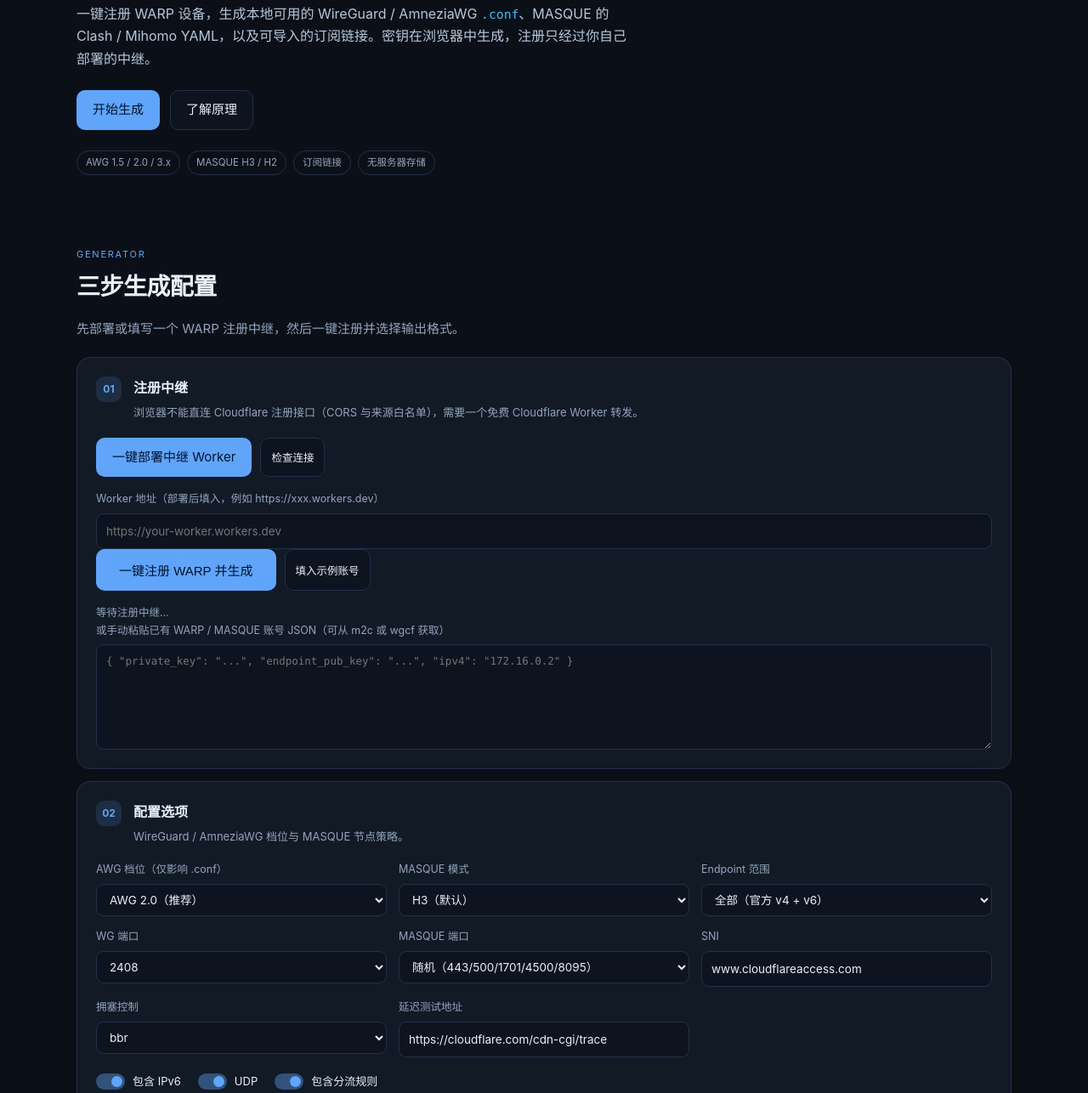
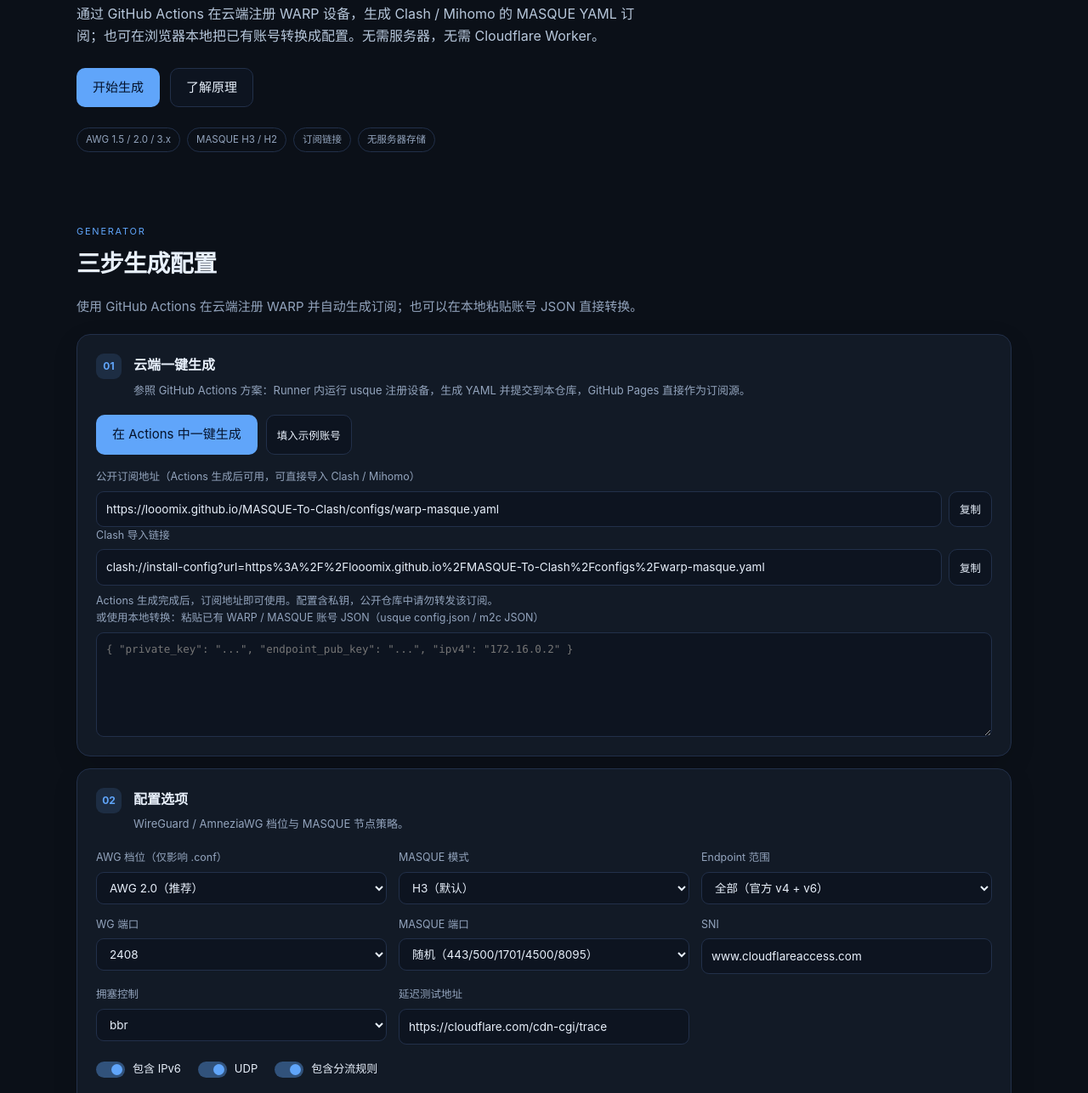
Before and after one commit to looomix/Warp-Masque-free, a plain HTML site: page index.html in a window 1280 px wide. Shown: the part 329-1615 px from the top of the page at 85% size. Drawn offline with Linux system fonts and the light colour scheme.

Commit message:
Switch to GitHub Actions WARP generation

```diff
--- a/index.html
+++ b/index.html
@@ -21,24 +21,24 @@
       <section class="hero wrap" id="top">
         <div class="eyebrow"><span></span> WireGuard / AmneziaWG / MASQUE · 本地生成</div>
         <h1>Cloudflare WARP<br /><span>配置生成器</span></h1>
-        <p class="lead">一键注册 WARP 设备，生成本地可用的 WireGuard / AmneziaWG <code>.conf</code>、MASQUE 的 Clash / Mihomo YAML，以及可导入的订阅链接。密钥在浏览器中生成，注册只经过你自己部署的中继。</p>
+        <p class="lead">通过 GitHub Actions 在云端注册 WARP 设备，生成 Clash / Mihomo 的 MASQUE YAML 订阅；也可在浏览器本地把已有账号转换成配置。无需服务器，无需 Cloudflare Worker。</p>
         <div class="hero-actions"><a class="btn btn-primary" href="#generator">开始生成</a><a class="btn btn-secondary" href="#how">了解原理</a></div>
         <div class="chips"><span>AWG 1.5 / 2.0 / 3.x</span><span>MASQUE H3 / H2</span><span>订阅链接</span><span>无服务器存储</span></div>
       </section>
 
       <section class="wrap section" id="generator">
-        <div class="section-head"><div><p class="kicker">GENERATOR</p><h2>三步生成配置</h2><p class="muted">先部署或填写一个 WARP 注册中继，然后一键注册并选择输出格式。</p></div></div>
+        <div class="section-head"><div><p class="kicker">GENERATOR</p><h2>三步生成配置</h2><p class="muted">使用 GitHub Actions 在云端注册 WARP 并自动生成订阅；也可以在本地粘贴账号 JSON 直接转换。</p></div></div>
 
         <div class="card step">
-          <div class="step-head"><span>01</span><div><h3>注册中继</h3><p>浏览器不能直连 Cloudflare 注册接口（CORS 与来源白名单），需要一个免费 Cloudflare Worker 转发。</p></div></div>
+          <div class="step-head"><span>01</span><div><h3>云端一键生成</h3><p>参照 GitHub Actions 方案：Runner 内运行 usque 注册设备，生成 YAML 并提交到本仓库，GitHub Pages 直接作为订阅源。</p></div></div>
           <div class="account-actions">
-            <a class="btn btn-primary" href="https://deploy.workers.cloudflare.com/?url=https://github.com/looomix/MASQUE-To-Clash" target="_blank" rel="noopener">一键部署中继 Worker</a>
-            <button type="button" class="btn btn-mini" id="checkWorker">检查连接</button>
+            <a class="btn btn-primary" href="https://github.com/looomix/MASQUE-To-Clash/actions/workflows/generate-warp.yml" target="_blank" rel="noopener">在 Actions 中一键生成</a>
+            <button type="button" class="btn btn-mini" id="loadDemo">填入示例账号</button>
           </div>
-          <div class="field"><label for="workerUrl">Worker 地址（部署后填入，例如 https://xxx.workers.dev）</label><input id="workerUrl" type="text" placeholder="https://your-worker.workers.dev" /></div>
-          <div class="account-actions"><button type="button" class="btn btn-primary btn-lg" id="oneClick">一键注册 WARP 并生成</button><button type="button" class="btn btn-mini" id="loadDemo">填入示例账号</button></div>
-          <p class="hint" id="accountStatus">等待注册中继…</p>
-          <div class="field"><label for="accountText">或手动粘贴已有 WARP / MASQUE 账号 JSON（可从 m2c 或 wgcf 获取）</label><textarea id="accountText" rows="5" spellcheck="false" placeholder='{ "private_key": "...", "endpoint_pub_key": "...", "ipv4": "172.16.0.2" }'></textarea></div>
+          <div class="field"><label>公开订阅地址（Actions 生成后可用，可直接导入 Clash / Mihomo）</label><div class="input-action"><input id="subRemote" type="text" value="https://looomix.github.io/MASQUE-To-Clash/configs/warp-masque.yaml" readonly /><button type="button" class="btn btn-mini" id="copyRemote">复制</button></div></div>
+          <div class="field"><label>Clash 导入链接</label><div class="input-action"><input id="clashImport" type="text" value="clash://install-config?url=https%3A%2F%2Flooomix.github.io%2FMASQUE-To-Clash%2Fconfigs%2Fwarp-masque.yaml" readonly /><button type="button" class="btn btn-mini" id="copyImport">复制</button></div></div>
+          <p class="hint" id="accountStatus">Actions 生成完成后，订阅地址即可使用。配置含私钥，公开仓库中请勿转发该订阅。</p>
+          <div class="field"><label for="accountText">或使用本地转换：粘贴已有 WARP / MASQUE 账号 JSON（usque config.json / m2c JSON）</label><textarea id="accountText" rows="5" spellcheck="false" placeholder='{ "private_key": "...", "endpoint_pub_key": "...", "ipv4": "172.16.0.2" }'></textarea></div>
         </div>
 
         <div class="card step">
@@ -58,7 +58,7 @@
             <label class="switch"><input type="checkbox" id="udp" checked /><span></span>UDP</label>
             <label class="switch"><input type="checkbox" id="rules" checked /><span></span>包含分流规则</label>
           </div>
-          <div class="generate-row"><button type="button" class="btn btn-primary btn-lg" id="generate">重新生成输出</button><span class="hint">注册成功后会自动生成一次。</span></div>
+          <div class="generate-row"><button type="button" class="btn btn-primary btn-lg" id="generate">从账号 JSON 生成输出</button><span class="hint">云端订阅请直接使用上方地址。</span></div>
         </div>
 
         <section class="card result" id="result" hidden>
@@ -83,14 +83,14 @@
       <section class="wrap section" id="faq">
         <div class="section-head"><div><p class="kicker">FAQ</p><h2>常见问题</h2></div></div>
         <div class="faq">
-          <details><summary>为什么一定要部署 Worker？</summary><p>Cloudflare 注册接口不允许浏览器跨域调用，m2c 等站点也依赖自己的服务端。Worker 免费且只需部署一次，仓库内已包含完整代码与部署按钮。</p></details>
+          <details><summary>为什么用 GitHub Actions？</summary><p>Cloudflare 注册接口不允许浏览器跨域调用，而 GitHub Actions 的 Runner 是服务端环境，可以直接运行 usque 完成注册。生成的 YAML 提交回仓库后，GitHub Pages 就能作为公开订阅源，不需要 Cloudflare Worker。</p></details>
           <details><summary>AWG 档位会改变 WARP 服务端吗？</summary><p>不会。Cloudflare 始终是标准 WireGuard peer；AWG 1.5/2.0/3.x 参数只写在客户端配置的 Interface 段，用于握手伪装与填充。</p></details>
-          <details><summary>订阅链接格式？</summary><p>配置 Worker 后，订阅地址为 <code>https://你的Worker/sub/&lt;token&gt;</code>，可直接填入 Clash/Mihomo。无 Worker 时退化为本地 <code>#sub=</code> 链接，打开本页可恢复配置。</p></details>
+          <details><summary>订阅链接格式？</summary><p>Actions 生成的订阅地址是 <code>https://looomix.github.io/MASQUE-To-Clash/configs/warp-masque.yaml</code>，可直接填入 Clash / Mihomo（需要 Alpha 内核支持 masque）。每次重新运行工作流都会替换成全新账号。</p></details>
           <details><summary>合规说明</summary><p>非官方项目，与 Cloudflare、Amnezia、m2c 作者无关联。使用 WARP 请遵守 Cloudflare 条款与所在地区法律。</p></details>
         </div>
       </section>
     </main>
-    <footer class="footer"><div class="wrap"><strong>MASQUE To Clash · WARP Config Generator</strong><span>静态前端 + 自部署 Worker 中继</span><span>非官方项目</span></div></footer>
+    <footer class="footer"><div class="wrap"><strong>MASQUE To Clash · WARP Config Generator</strong><span>静态前端 + GitHub Actions 云端生成</span><span>非官方项目</span></div></footer>
     <div class="toast" id="toast" role="status" aria-live="polite"></div>
     <script src="assets/template.js" defer></script>
     <script src="assets/app.js" defer></script>
```
